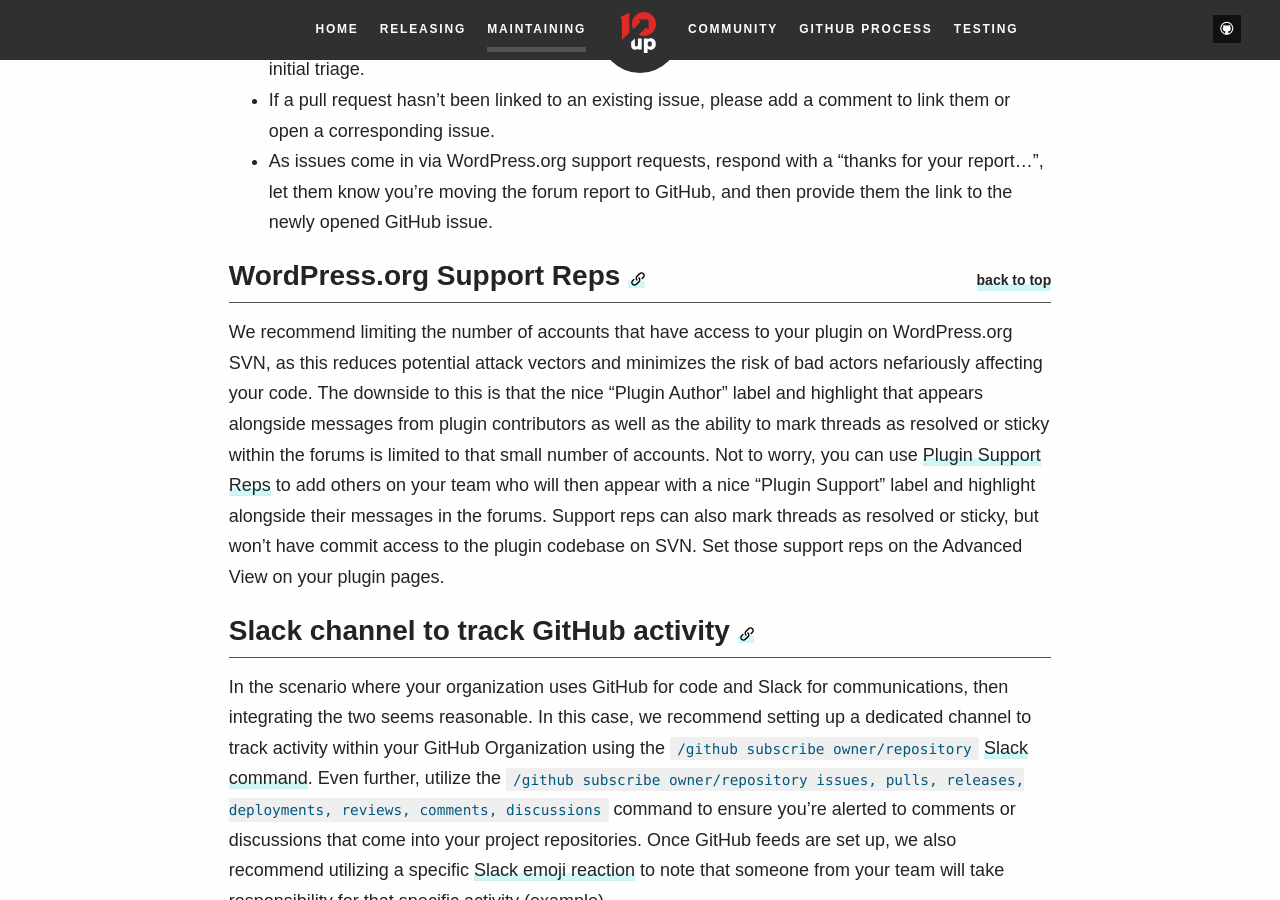
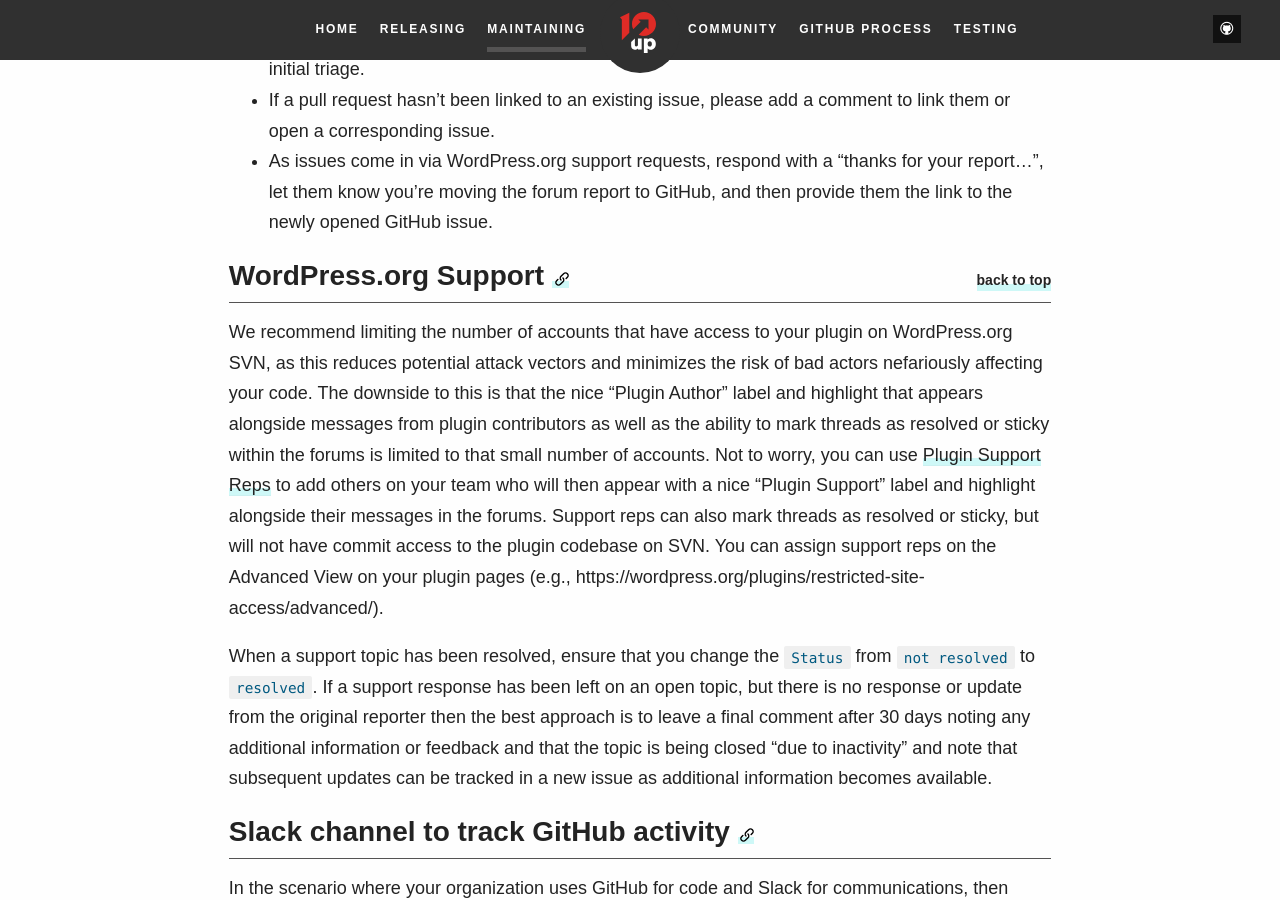
Before and after one commit to 10up/Open-Source-Best-Practices, a Jekyll site: the page built from maintaining.md, in a window 1280 px wide and 900 px high, scrolled down 1208 px. Built offline with Jekyll 4.4.1, drawn with Linux system fonts in a browser that asks for light colours; some web fonts are replaced.

Commit message:
update dotorg support processes

```diff
--- a/_includes/markdown/Maintaining.md
+++ b/_includes/markdown/Maintaining.md
@@ -18,9 +18,11 @@ Issue triage will primarily be handled by our Open Source Practice leadership as
 - If a pull request hasn't been linked to an existing issue, please add a comment to link them or open a corresponding issue.
 - As issues come in via WordPress.org support requests, respond with a “thanks for your report…”, let them know you're moving the forum report to GitHub, and then provide them the link to the newly opened GitHub issue.
 
-<h2 id="dotorg-support-reps" class="anchor-heading">WordPress.org Support Reps {% include Util/link_anchor anchor="dotorg-support-reps" %} {% include Util/top %}</h2>
+<h2 id="dotorg-support-reps" class="anchor-heading">WordPress.org Support {% include Util/link_anchor anchor="dotorg-support" %} {% include Util/top %}</h2>
 
-We recommend limiting the number of accounts that have access to your plugin on WordPress.org SVN, as this reduces potential attack vectors and minimizes the risk of bad actors nefariously affecting your code.  The downside to this is that the nice “Plugin Author” label and highlight that appears alongside messages from plugin contributors as well as the ability to mark threads as resolved or sticky within the forums is limited to that small number of accounts.  Not to worry, you can use [Plugin Support Reps](https://make.wordpress.org/plugins/2017/09/04/plugin-support-reps/) to add others on your team who will then appear with a nice “Plugin Support” label and highlight alongside their messages in the forums.  Support reps can also mark threads as resolved or sticky, but won’t have commit access to the plugin codebase on SVN.  Set those support reps on the Advanced View on your plugin pages.
+We recommend limiting the number of accounts that have access to your plugin on WordPress.org SVN, as this reduces potential attack vectors and minimizes the risk of bad actors nefariously affecting your code.  The downside to this is that the nice “Plugin Author” label and highlight that appears alongside messages from plugin contributors as well as the ability to mark threads as resolved or sticky within the forums is limited to that small number of accounts.  Not to worry, you can use [Plugin Support Reps](https://make.wordpress.org/plugins/2017/09/04/plugin-support-reps/) to add others on your team who will then appear with a nice “Plugin Support” label and highlight alongside their messages in the forums.  Support reps can also mark threads as resolved or sticky, but will not have commit access to the plugin codebase on SVN.  You can assign support reps on the Advanced View on your plugin pages (e.g., https://wordpress.org/plugins/restricted-site-access/advanced/).
+
+When a support topic has been resolved, ensure that you change the `Status` from `not resolved` to `resolved`.  If a support response has been left on an open topic, but there is no response or update from the original reporter then the best approach is to leave a final comment after 30 days noting any additional information or feedback and that the topic is being closed "due to inactivity" and note that subsequent updates can be tracked in a new issue as additional information becomes available.
 
 <h2 id="slack-channel-github-activity" class="anchor-heading">Slack channel to track GitHub activity {% include Util/link_anchor anchor="slack-channel-github-activity" %}</h2>
 
```
